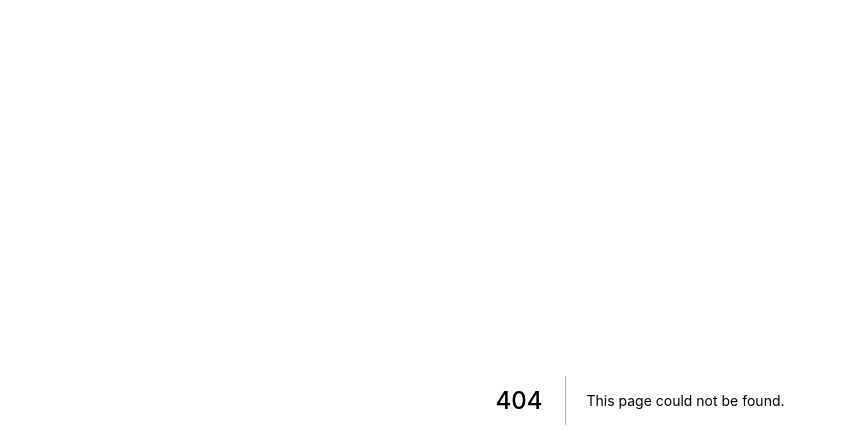
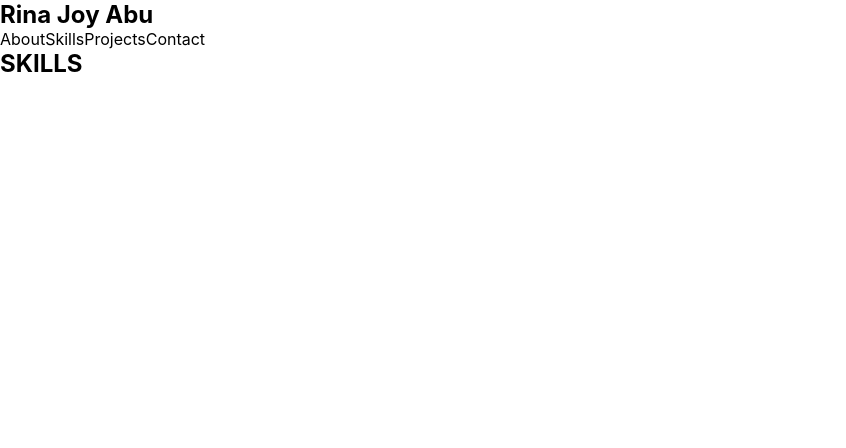
Before and after one commit to rinajabu/nextjs_mini_project, a Next.js app: page /skills in a window 1280 px wide. Before the commit this address had no page. Shown: the top 448 px of the page, without its empty margins (0-846 px from the left). Built offline with nearby package versions, Linux system fonts and the light colour scheme.

Commit message:
skills page started

```diff
--- /dev/null
+++ b/pages/skills.js
@@ -0,0 +1,30 @@
+import Head from 'next/head'
+import Link from "next/link"
+
+export default function Skills() {
+    return (
+        <div>
+            <Head>
+                <title>Rina Joy Abu's Skills</title>
+                <meta name="description" content="Rina's skills" />
+                <link rel="icon" href="/favicon.ico" />
+            </Head>
+
+            <nav>
+                <Link href="/">
+                    <a><h1>Rina Joy Abu</h1></a>
+                </Link>
+                <div>
+                    <a href="">About</a>
+                    <Link href="/skills">
+                    <a>Skills</a>
+                    </Link>
+                    <a href="">Projects</a>
+                    <a href="">Contact</a>
+                </div>
+            </nav>
+
+            <h2>SKILLS</h2>
+        </div>
+    );
+}
```
Also changed, not shown: pages/index.js (+7 -2 lines).
